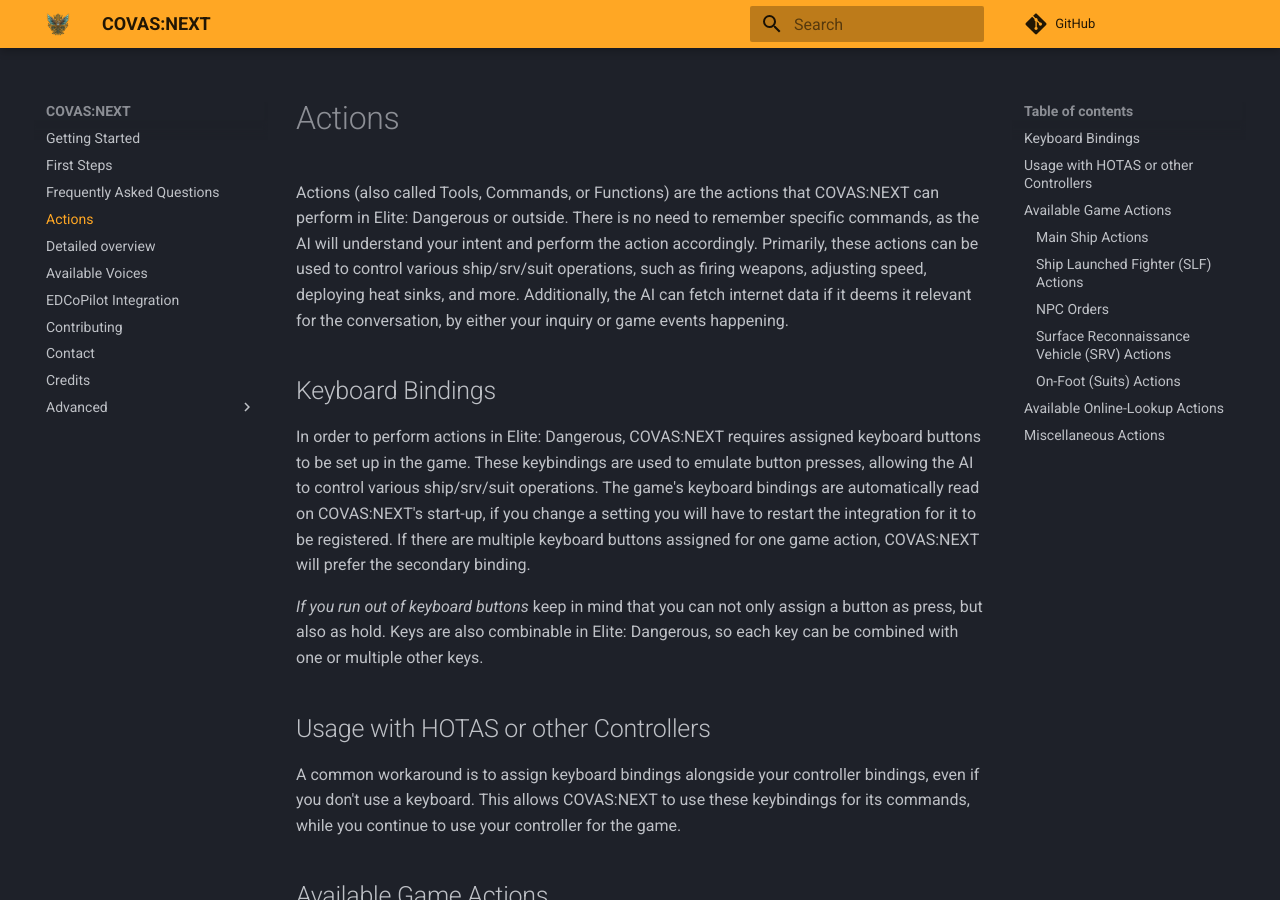
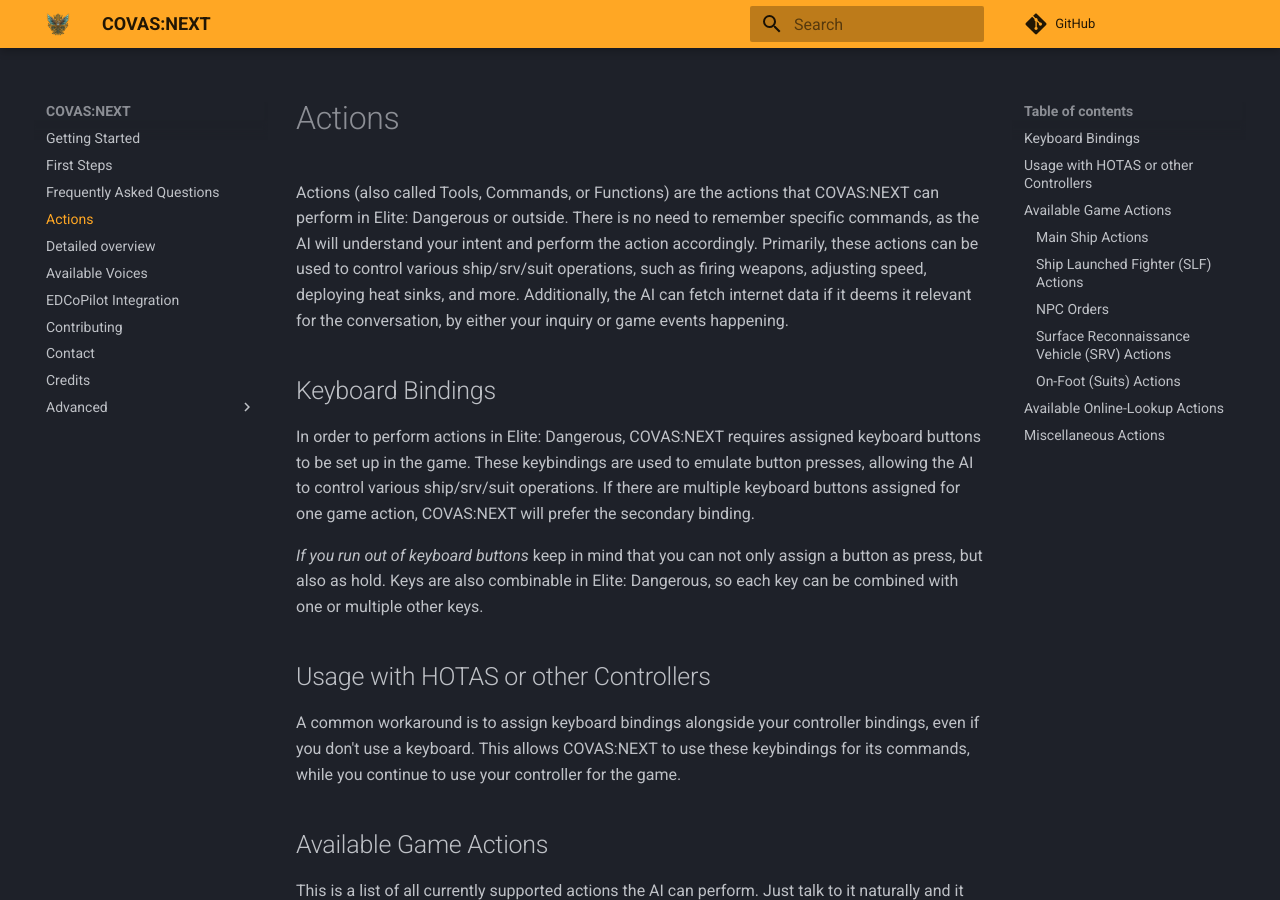
Before and after one commit to RatherRude/Elite-Dangerous-AI-Integration, an MkDocs documentation site: the page built from docs/20_actions.md, in a window 1280 px wide and 900 px high. Built offline with MkDocs 1.6.1 and Material for MkDocs 9.7.7, drawn with Linux system fonts in a browser that asks for light colours; comment, search, counter and statistics services are not loaded.

```diff
--- a/docs/20_actions.md
+++ b/docs/20_actions.md
@@ -7,7 +7,6 @@ Additionally, the AI can fetch internet data if it deems it relevant for the con
 ## Keyboard Bindings
 
 In order to perform actions in Elite: Dangerous, COVAS:NEXT requires assigned keyboard buttons to be set up in the game. These keybindings are used to emulate button presses, allowing the AI to control various ship/srv/suit operations.
-The game's keyboard bindings are automatically read on COVAS:NEXT's start-up, if you change a setting you will have to restart the integration for it to be registered.
 If there are multiple keyboard buttons assigned for one game action, COVAS:NEXT will prefer the secondary binding.
 
 *If you run out of keyboard buttons* keep in mind that you can not only assign a button as press, but also as hold. Keys are also combinable in Elite: Dangerous, so each key can be combined with one or multiple other keys.
```
Also changed, not shown: docs/index.md (+2 -2 lines).
